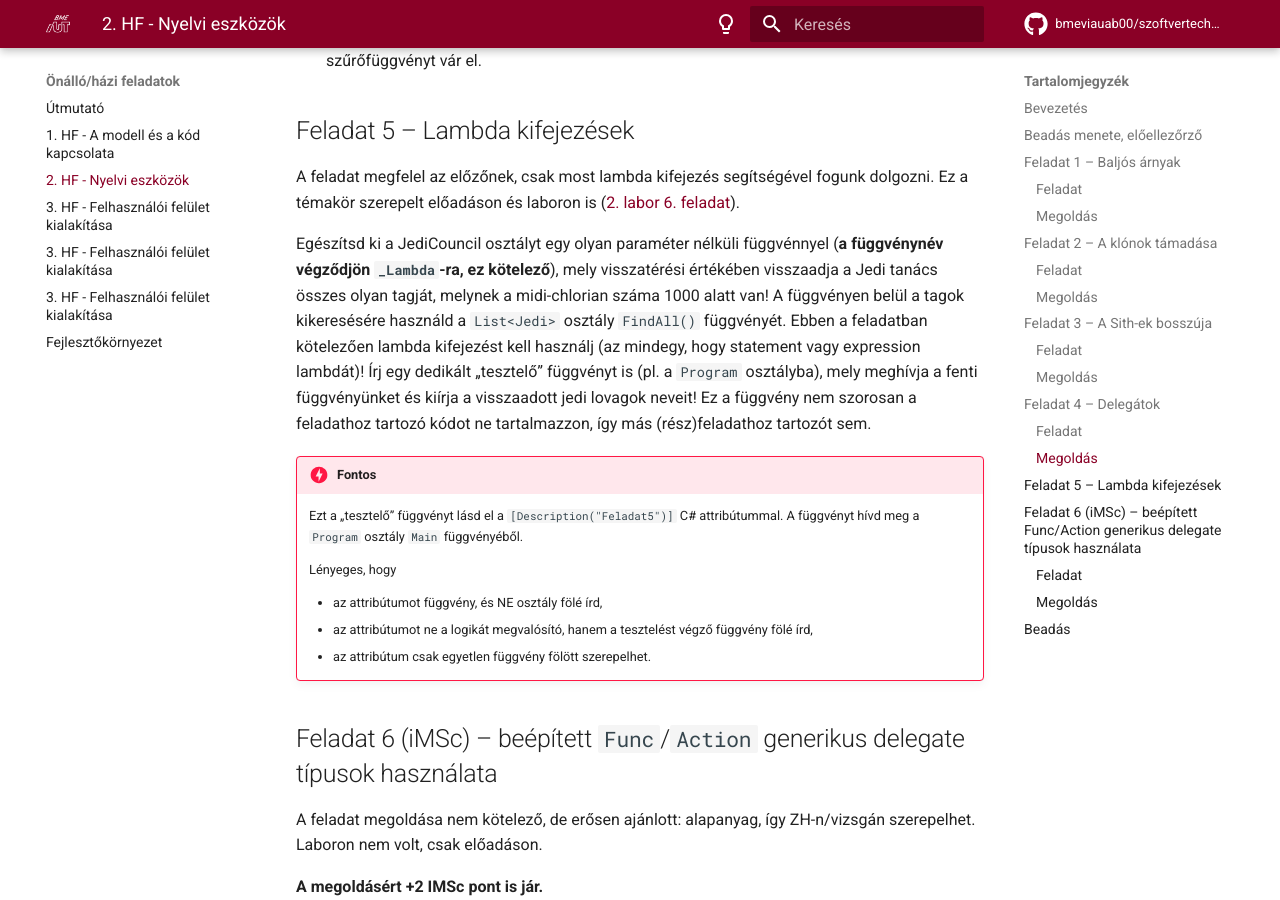
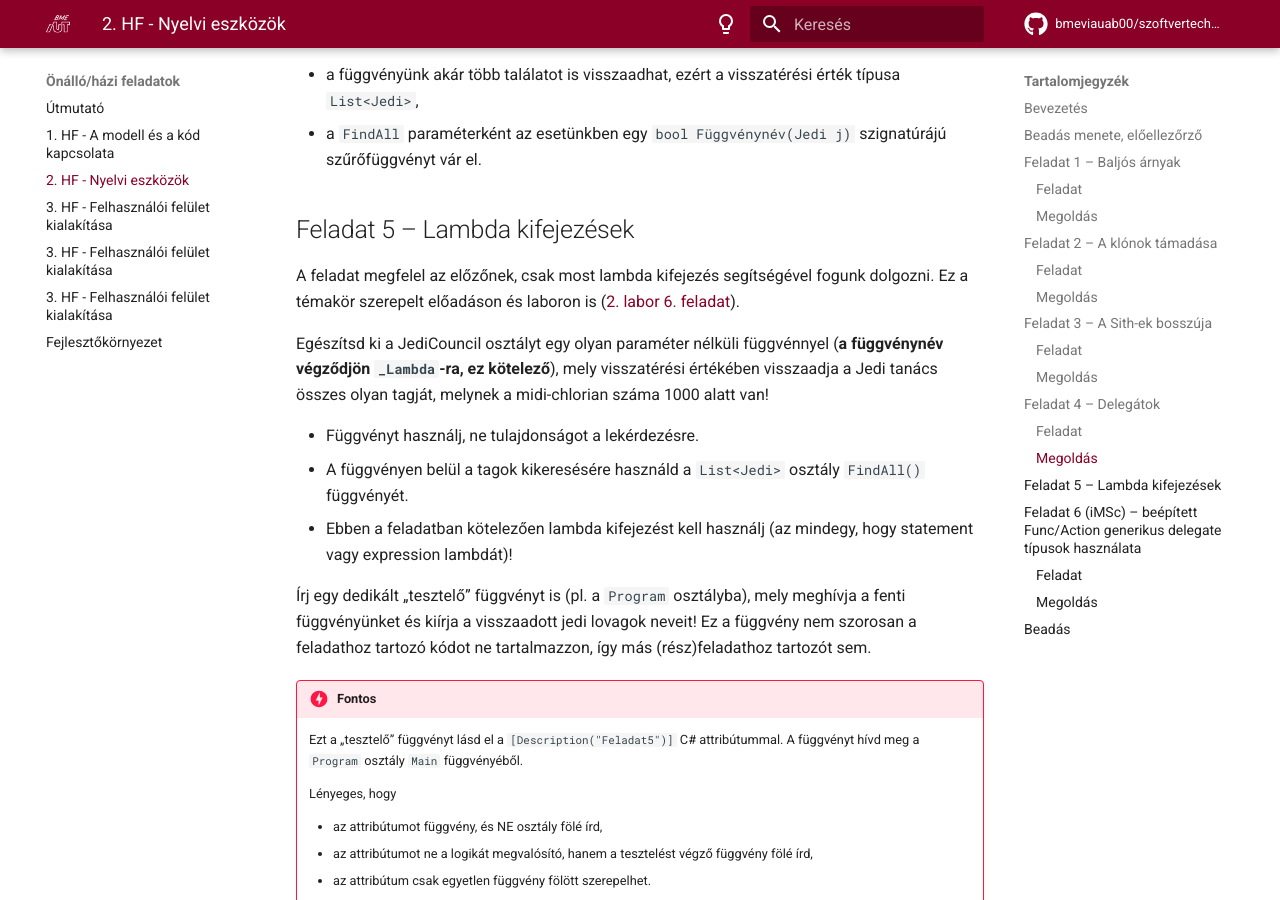
Before and after one commit to bmeviauab00/szoftvertechnikak, an MkDocs documentation site: the page built from docs/hazi/2-nyelvi-eszkozok/index.md, in a window 1280 px wide and 900 px high, scrolled down 5461 px. Built offline with MkDocs 1.6.1 and Material for MkDocs 9.7.7, drawn with Linux system fonts in a browser that asks for light colours; comment, search, counter and statistics services are not loaded; some of the changed text lies outside the part shown.

Commit message:
HF2, pontosítás

```diff
--- a/docs/hazi/2-nyelvi-eszkozok/index.md
+++ b/docs/hazi/2-nyelvi-eszkozok/index.md
@@ -254,8 +254,11 @@
 ### Feladat
 
 Egészítsd ki a `JediCouncil` osztályt egy olyan paraméter nélküli függvénnyel (**a függvénynév végződjön `_Delegate`-re, ez kötelező**), mely visszatérési értékében visszaadja a Jedi tanács összes olyan tagját, melynek a midi-chlorian száma **530** alatt van!
-A függvényen belül a tagok kikeresésére használd a `List<Jedi>` osztály `FindAll()` függvényét.
-Ebben a feladatban még **NEM használhatsz lambda kifejezést**!
+
+- Függvényt használj, ne tulajdonságot a lekérdezésre.
+- A függvényen belül a tagok kikeresésére használd a `List<Jedi>` osztály `FindAll()` függvényét.
+- Ebben a feladatban még **NEM használhatsz lambda kifejezést**!
+
 Írj egy dedikált „tesztelő” függvényt is (pl. a `Program` osztályba), mely meghívja a fenti függvényünket és kiírja a visszaadott jedi lovagok neveit! Ez a függvény nem szorosan a feladathoz tartozó kódot ne tartalmazzon, így más (rész)feladathoz tartozót sem.
 
 !!! danger "Fontos"
@@ -283,7 +286,11 @@
 A feladat megfelel az előzőnek, csak most lambda kifejezés segítségével fogunk dolgozni. Ez a témakör szerepelt előadáson és laboron is ([2. labor 6. feladat](../../labor/2-nyelvi-eszkozok/index.md#6-feladat-lambda-kifejezesek)).
 
 Egészítsd ki a JediCouncil osztályt egy olyan paraméter nélküli függvénnyel (**a függvénynév végződjön `_Lambda`-ra, ez kötelező**), mely visszatérési értékében visszaadja a Jedi tanács összes olyan tagját, melynek a midi-chlorian száma 1000 alatt van!
-A függvényen belül a tagok kikeresésére használd a `List<Jedi>` osztály `FindAll()` függvényét. Ebben a feladatban kötelezően lambda kifejezést kell használj (az mindegy, hogy statement vagy expression lambdát)!
+
+- Függvényt használj, ne tulajdonságot a lekérdezésre.
+- A függvényen belül a tagok kikeresésére használd a `List<Jedi>` osztály `FindAll()` függvényét.
+- Ebben a feladatban kötelezően lambda kifejezést kell használj (az mindegy, hogy statement vagy expression lambdát)!
+
 Írj egy dedikált „tesztelő” függvényt is (pl. a `Program` osztályba), mely meghívja a fenti függvényünket és kiírja a visszaadott jedi lovagok neveit!
 Ez a függvény nem szorosan a feladathoz tartozó kódot ne tartalmazzon, így más (rész)feladathoz tartozót sem.
 
```
